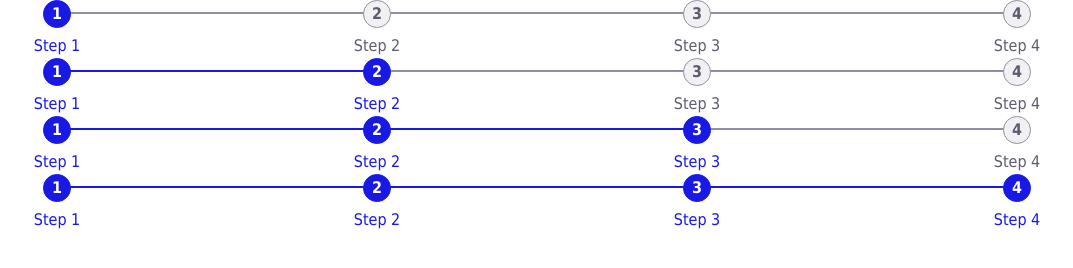
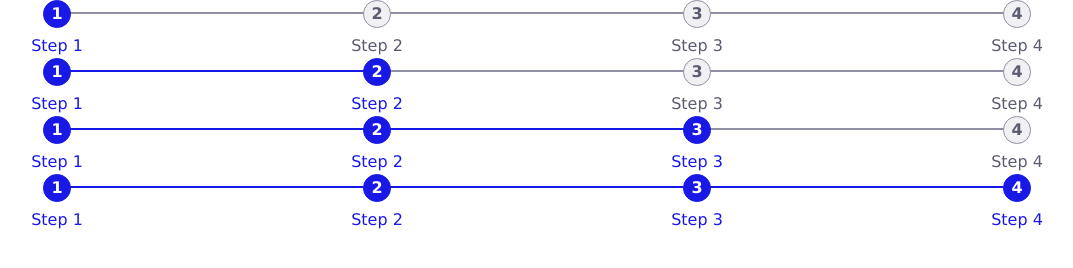
Before and after one commit to sandrolain/goodnight-css, a website: page demo/wizard.html in a window 1280 px wide. Shown: the whole page, without its empty margins (103-1176 px from the left). Drawn offline with Linux system fonts and the light colour scheme.

Commit message:
Added wizard as scss and updatef default font

```diff
--- a/demo/wizard.html
+++ b/demo/wizard.html
@@ -5,7 +5,7 @@
 <style>
 @import url("../dist/vars.css");
 @import url("../dist/base.css");
-@import url("../playground/wizard.css");
+@import url("../dist/wizard.css");
 </style>
 </head>
 <body ontouchstart="">
--- a/package.json
+++ b/package.json
@@ -4,7 +4,7 @@
   "description": "Good Night CSS UI",
   "main": "index.js",
   "scripts": {
-    "test": "echo \"Error: no test specified\" && exit 1",
+    "prepare": "npm run build",
     "build": "node-sass src/ --output dist/ --output-style=expanded --source-map=true",
     "build:watch": "node-sass src/*.scss -o dist/ -w"
   },
--- a/src/vars.scss
+++ b/src/vars.scss
@@ -121,7 +121,7 @@
 
 /* Typo */
 :root {
-  --font-family-sans: Tahoma, Arial, sans-serif;
+  --font-family-sans: Verdana, Geneva, Tahoma, sans-serif;
   --font-family-mono: monospace;
 }
 
--- /dev/null
+++ b/src/wizard.scss
@@ -0,0 +1,70 @@
+:root {
+  --wizard-bullet-size: 1.6em;
+  --wizard-normal-bullet-color: var(--neutral-color-950);
+  --wizard-normal-border-color: var(--neutral-color-600);
+  --wizard-normal-text-color: var(--neutral-color-400);
+  --wizard-active-bullet-color: var(--primary-color-950);
+  --wizard-active-border-color: var(--primary-color-500);
+  --wizard-active-text-color: var(--neutral-color-999);
+}
+
+.wizard {
+  display: flex;
+  overflow: hidden;
+  counter-reset: wizard;
+}
+
+.wizard-step {
+  flex: 1;
+  text-align: center;
+  position: relative;
+  color: var(--wizard-active-border-color);
+
+  & + .wizard-step::after {
+    content: "";
+    display: block;
+    position: absolute;
+    top: calc(var(--wizard-bullet-size) / 2 - 1px);
+    left: -50%;
+    z-index: 1;
+    width: 100%;
+    height: 2px;
+    background-color: var(--wizard-active-border-color);
+  }
+
+  &::before {
+    counter-increment: wizard;
+    content: counter(wizard);
+    display: flex;
+    align-items: center;
+    justify-content: center;
+    margin: 0 auto;
+    border: 1px solid var(--wizard-active-border-color);
+    border-radius: 50%;
+    background-color: var(--wizard-active-border-color);
+    color: var(--wizard-active-text-color);
+    width: var(--wizard-bullet-size);
+    height: var(--wizard-bullet-size);
+    text-align: center;
+    margin-bottom: calc(var(--wizard-bullet-size) / 4);
+    position: relative;
+    z-index: 2;
+    font-weight: bold;
+  }
+
+  &.current {
+    ~ .wizard-step {
+      color: var(--wizard-normal-text-color);
+
+      &::after {
+        background-color: var(--wizard-normal-border-color);
+      }
+
+      &::before {
+        background-color: var(--wizard-normal-bullet-color);
+        border-color: var(--wizard-normal-border-color);
+        color: var(--wizard-normal-text-color);
+      }
+    }
+  }
+}
```
Also changed, not shown: dist/anchor.css (added), dist/avatar.css (added), dist/button.css (added), dist/vars.css, dist/wizard.css, 5 other files.
